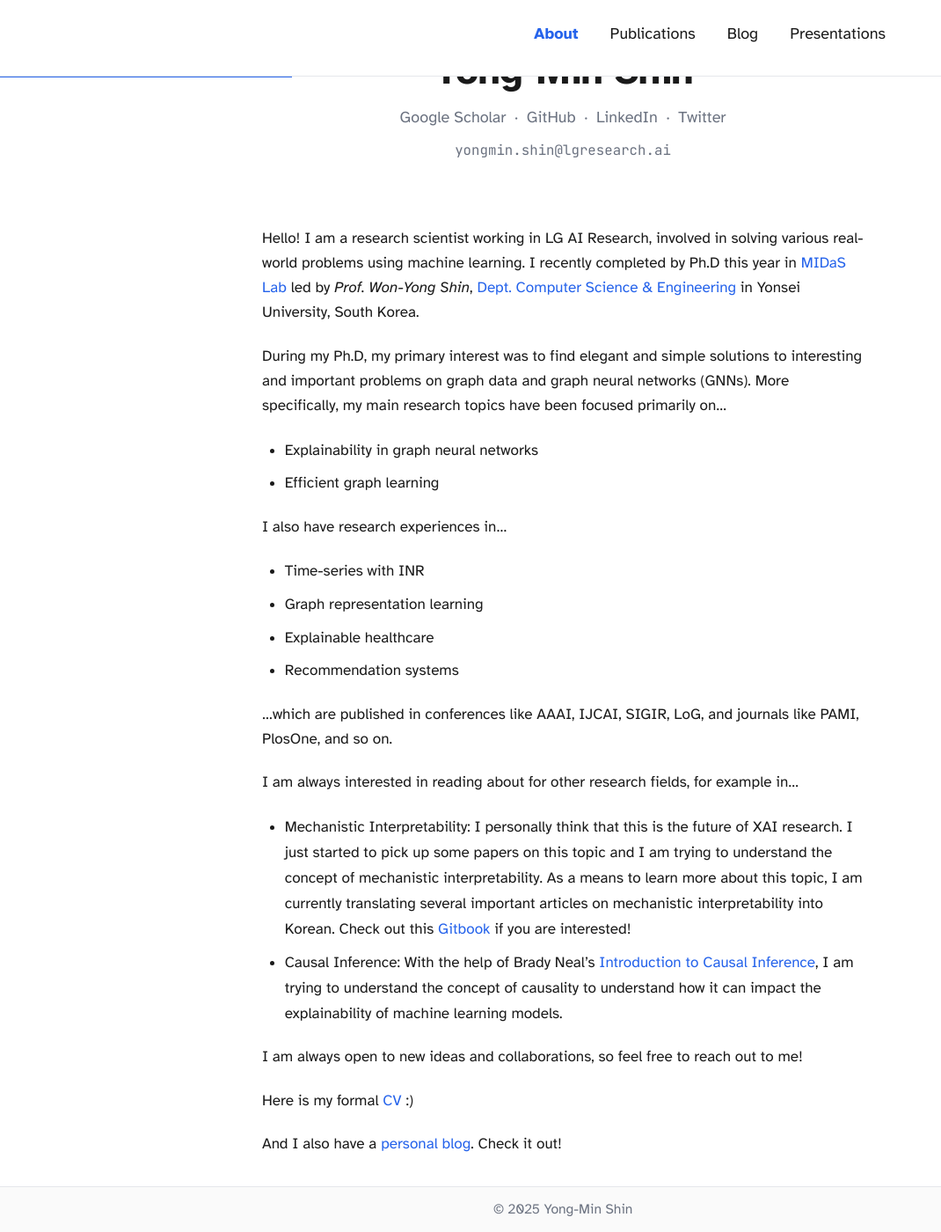
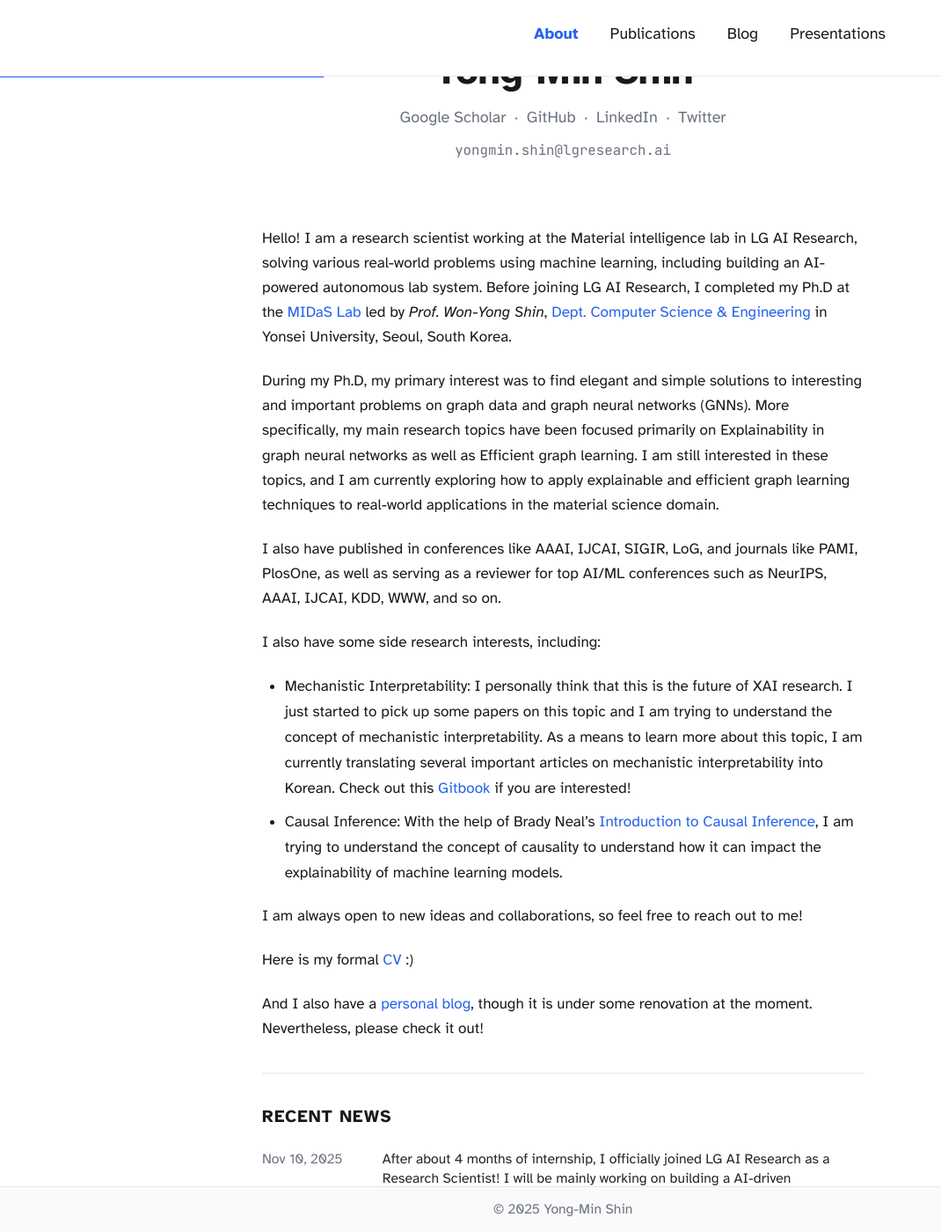
Before and after one commit to jordan7186/jordan7186.github.io, a Jekyll site: the page built from _pages/about.md, in a window 1280 px wide and 1400 px high, scrolled down 349 px. Shown: the whole window at 88% size, without its empty margins (0-1070 px from the left). Built offline with Jekyll 4.4.1, drawn with Linux system fonts in a browser that asks for light colours; comment, search, counter and statistics services are not loaded; a style sheet for code colours, icons or effects is not loaded.

Commit message:
Update main page

```diff
--- a/_pages/about.md
+++ b/_pages/about.md
@@ -21,29 +21,19 @@
 social: false
 ---
 
-Hello! I am a research scientist working in LG AI Research, involved in solving various real-world problems using machine learning. I recently completed by Ph.D this year in [MIDaS Lab](https://sites.google.com/site/midasyonsei) led by *Prof. Won-Yong Shin*, [Dept. Computer Science & Engineering](https://cse.yonsei.ac.kr/cse/index.do) in Yonsei University, South Korea.
+Hello! I am a research scientist working at the Material intelligence lab in [**LG AI Research**](https://lgresearch.ai/), solving various real-world problems using machine learning, including building an AI-powered autonomous lab system. Before joining LG AI Research, I completed my Ph.D at the [MIDaS Lab](https://sites.google.com/site/midasyonsei) led by *Prof. Won-Yong Shin*, [Dept. Computer Science & Engineering](https://cse.yonsei.ac.kr/cse/index.do) in Yonsei University, Seoul, South Korea.
 
-During my Ph.D, my primary interest was to find elegant and simple solutions to interesting and important problems on **graph data** and **graph neural networks (GNNs).** More specifically, my main research topics have been focused primarily on…
+During my Ph.D, my primary interest was to find elegant and simple solutions to interesting and important problems on **graph data** and **graph neural networks (GNNs).** More specifically, my main research topics have been focused primarily on **Explainability** in graph neural networks as well as **Efficient** graph learning. I am still interested in these topics, and I am currently exploring how to apply explainable and efficient graph learning techniques to real-world applications in the material science domain.
 
-- **Explainability** in graph neural networks
-- **Efficient** graph learning
+I also have published in conferences like AAAI, IJCAI, SIGIR, LoG, and journals like PAMI, PlosOne, as well as serving as a reviewer for top AI/ML conferences such as NeurIPS, AAAI, IJCAI, KDD, WWW, and so on.
 
-I also have research experiences in…
+I also have some side research interests, including:
 
-- Time-series with INR
-- Graph representation learning
-- Explainable healthcare
-- Recommendation systems
-
-...which are published in conferences like AAAI, IJCAI, SIGIR, LoG, and journals like PAMI, PlosOne, and so on.
-
-I am always interested in reading about for other research fields, for example in...
-
-- Mechanistic Interpretability: I personally think that this is the future of XAI research. I just started to pick up some papers on this topic and I am trying to understand the concept of mechanistic interpretability. As a means to learn more about this topic, I am currently translating several important articles on mechanistic interpretability into Korean. **Check out this [Gitbook](https://lesskorrect.gitbook.io/mechanistic-interpretability) if you are interested!**
-- Causal Inference: With the help of Brady Neal's [Introduction to Causal Inference](https://www.bradyneal.com/causal-inference-course), I am trying to understand the concept of causality to understand how it can impact the explainability of machine learning models.
+- **Mechanistic Interpretability**: I personally think that this is the future of XAI research. I just started to pick up some papers on this topic and I am trying to understand the concept of mechanistic interpretability. As a means to learn more about this topic, I am currently translating several important articles on mechanistic interpretability into Korean. **Check out this [Gitbook](https://lesskorrect.gitbook.io/mechanistic-interpretability) if you are interested!**
+- **Causal Inference**: With the help of Brady Neal's [Introduction to Causal Inference](https://www.bradyneal.com/causal-inference-course), I am trying to understand the concept of causality to understand how it can impact the explainability of machine learning models.
 
 I am always open to new ideas and collaborations, so feel free to reach out to me!
 
 Here is my formal [CV](/assets/pdf/CV.pdf) :)
 
-And I also have a <a href="https://yongminshin.thesimple.ink/">personal blog</a>. Check it out!
+And I also have a <a href="https://yongminshin.thesimple.ink/">personal blog</a>, though it is under some renovation at the moment. Nevertheless, please check it out!
```
